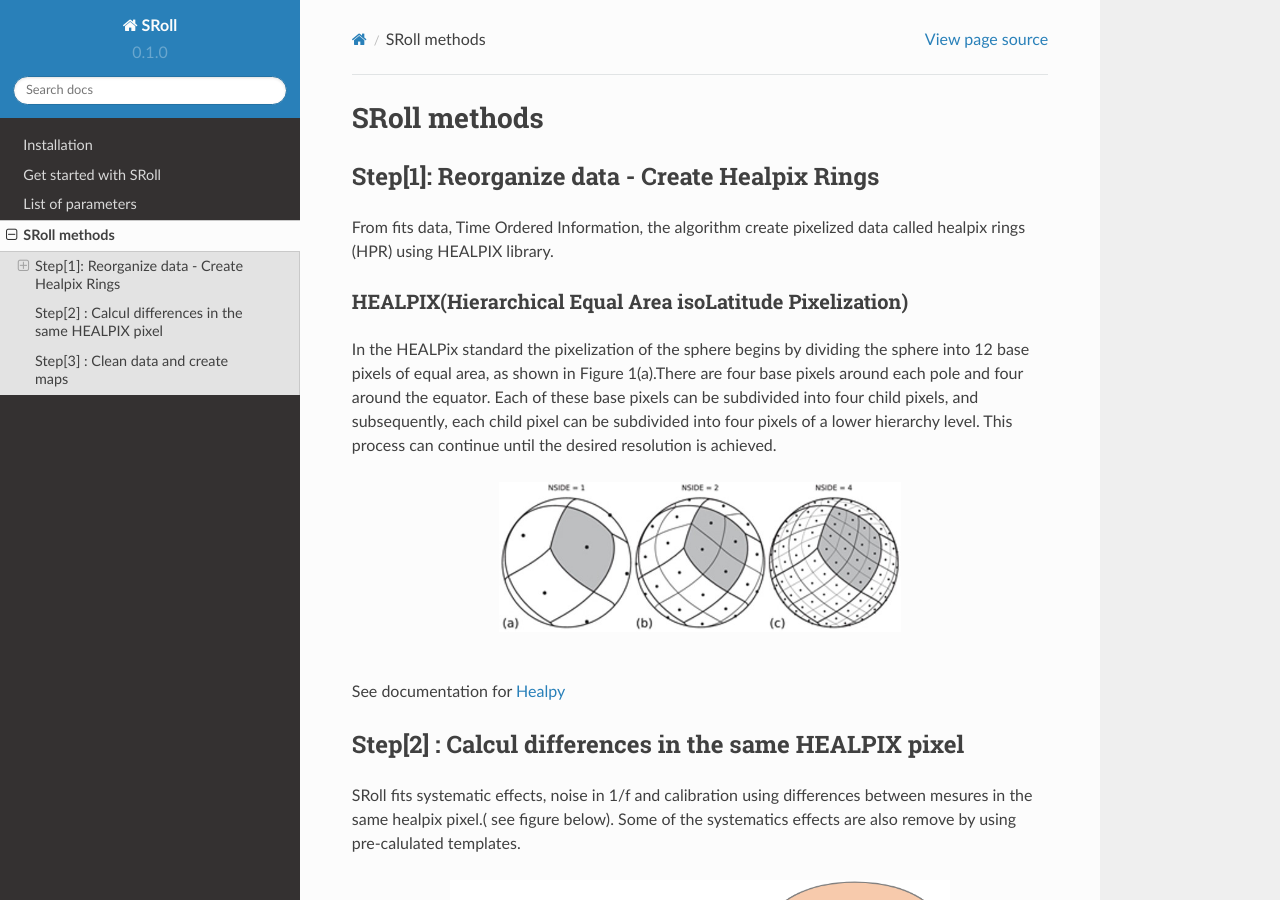
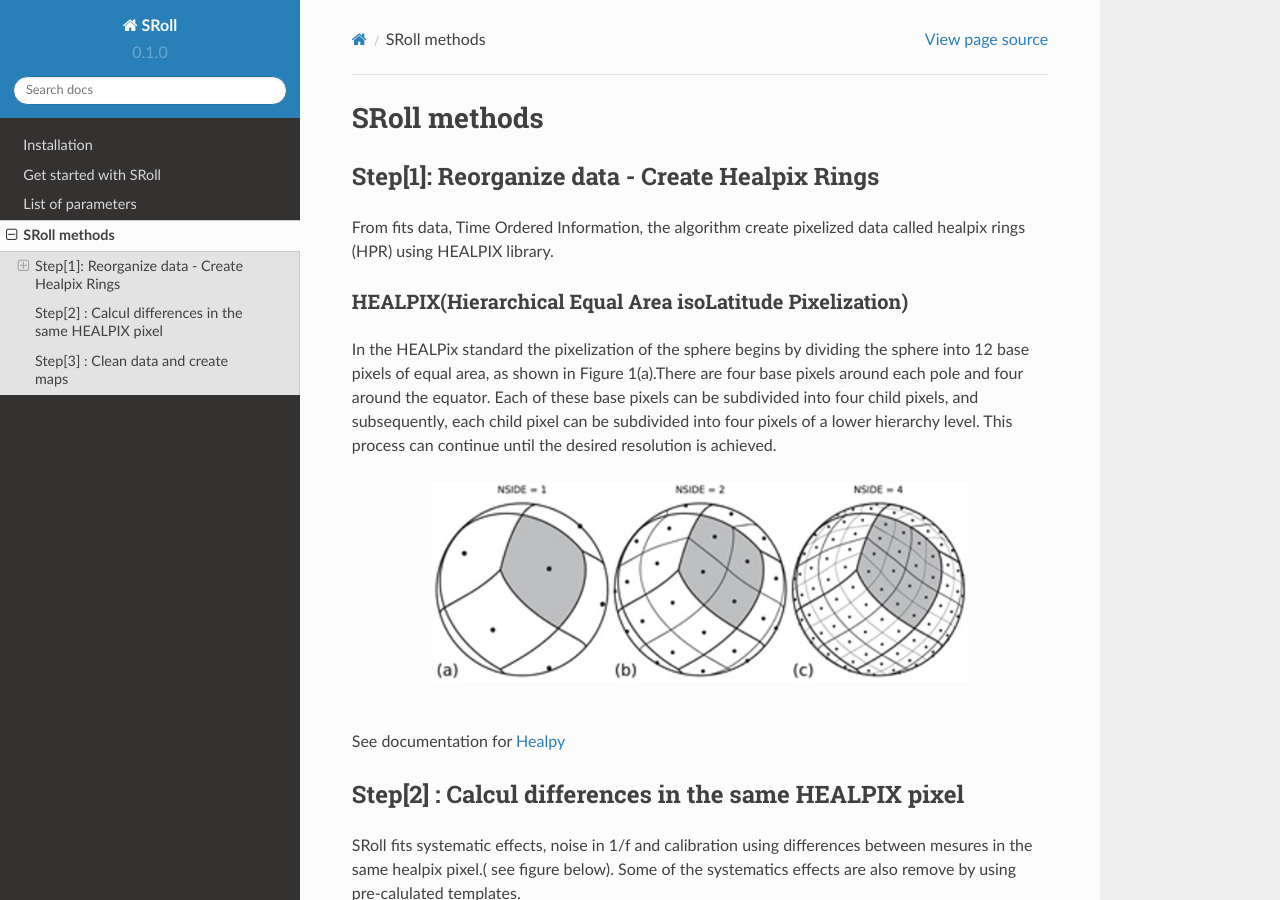
Before and after one commit to jmdelouis/SRoll, a Sphinx documentation site: the page built from readthedocs/docs/source/methods.rst, in a window 1280 px wide and 900 px high. Built offline with Sphinx 7.4.7 and the Read the Docs theme 2.0.0, drawn with Linux system fonts in a browser that asks for light colours.

Commit message:
Update methods.rst

```diff
--- a/readthedocs/docs/source/methods.rst
+++ b/readthedocs/docs/source/methods.rst
@@ -17,7 +17,7 @@ Each of these base pixels can be subdivided into four child pixels, and subseque
 This process can continue until the desired resolution is achieved.
 
 .. image:: /images/healpix.jpg
-  :height: 150
+  :height: 200
   :align: center
 
 
```
